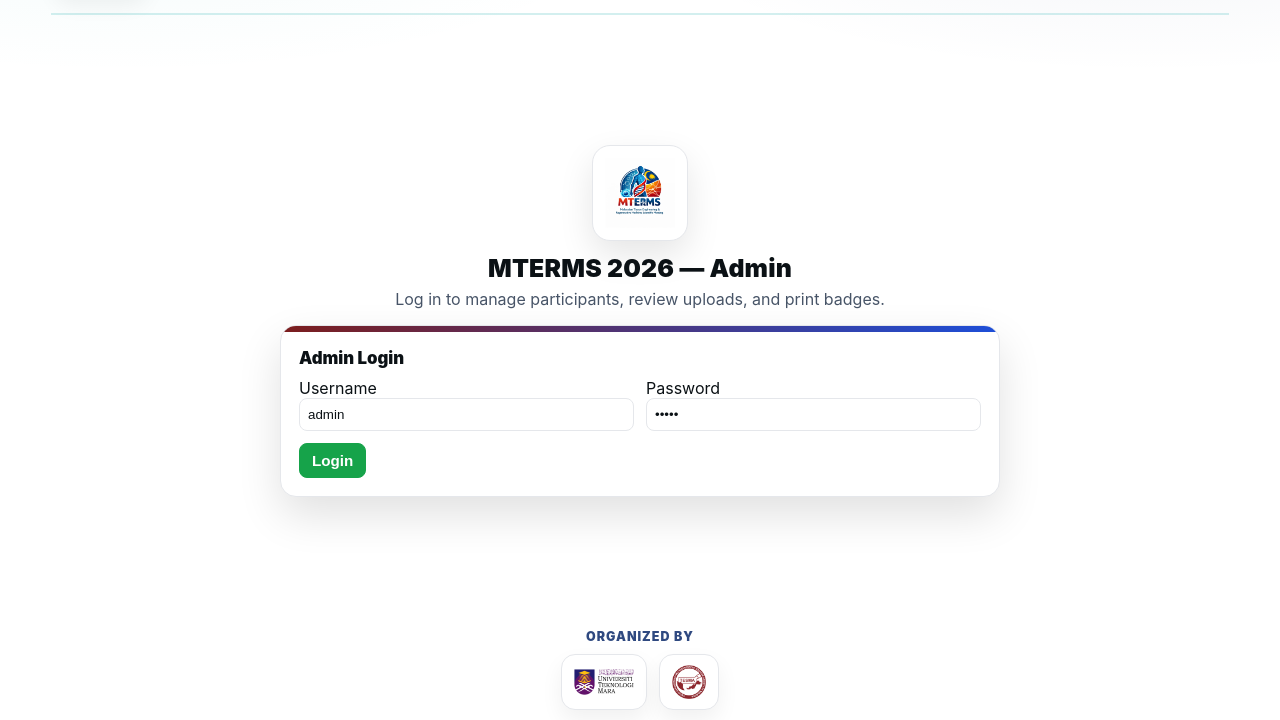
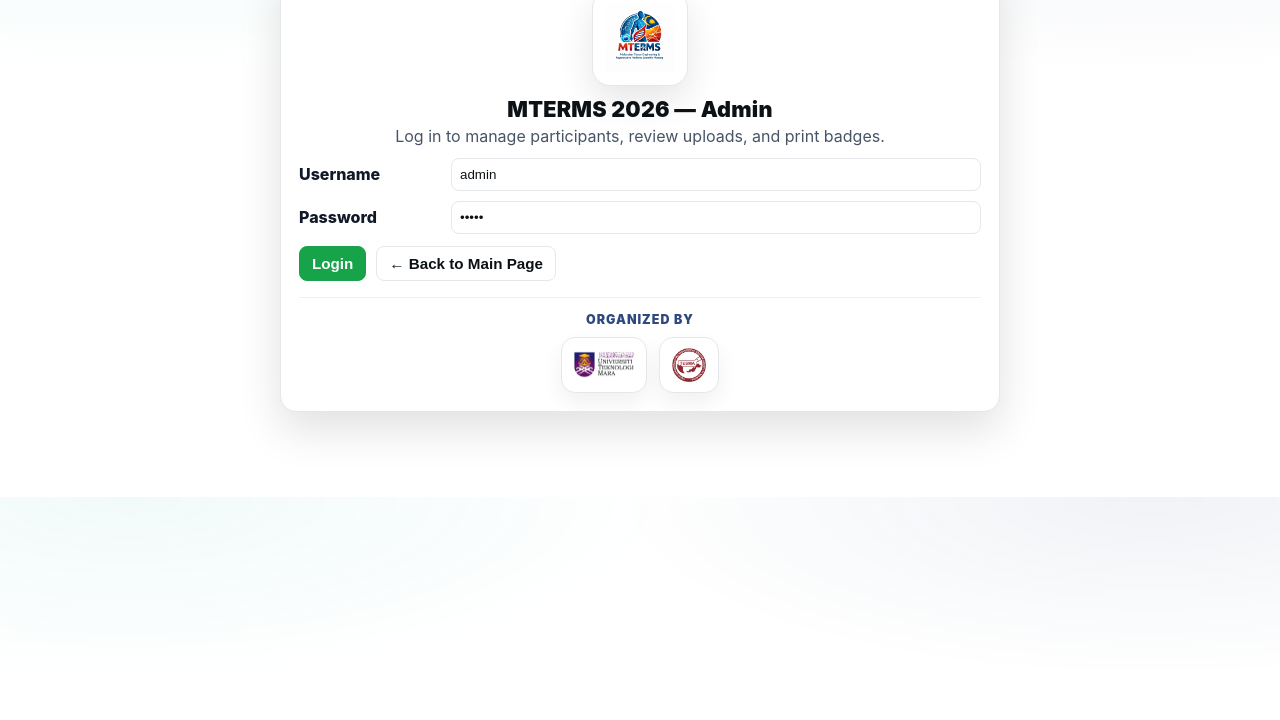
Before and after one commit to Zux12/Mterms2026, a website: page admin.html in a window 1280 px wide. Shown: the part 131-851 px from the top of the page. After the commit the page ends 800 px from the top, so only its background shows below. Drawn offline with Linux system fonts and the light colour scheme.

Commit message:
Update admin.html

```diff
--- a/admin.html
+++ b/admin.html
@@ -473,12 +473,91 @@
   margin-top: 12px;
 }
 
+/* ===== Admin login: label beside input ===== */
+.admin-login-form{
+  margin-top: 6px;
+}
+
+.admin-field{
+  display:grid;
+  grid-template-columns: 140px 1fr;   /* label | input */
+  gap: 12px;
+  align-items:center;
+  margin: 10px 0;
+}
+
+.admin-label{
+  font-weight: 800;
+  color: #111827;
+}
+
+.admin-control input{
+  width: 100%;
+}
+
+/* Actions row: Login + Back beside each other */
+.admin-login-actions-row{
+  display:flex;
+  align-items:center;
+  gap: 10px;
+  flex-wrap:wrap;
+  margin-top: 12px;
+}
+
+/* Organized by inside card */
+.admin-login-org{
+  border-top: 1px solid rgba(0,0,0,.06);
+  margin-top: 16px;
+  padding-top: 14px;
+  text-align:center;
+}
+
+.admin-login-org-title{
+  font-size:.78rem;
+  font-weight:900;
+  letter-spacing:.08em;
+  text-transform:uppercase;
+  opacity:.85;
+  margin-bottom:10px;
+  color: var(--uitm-navy);
+}
+
+.admin-login-org-logos{
+  display:flex;
+  justify-content:center;
+  gap: 12px;
+  flex-wrap:wrap;
+}
+
+.logo-chip{
+  background:#fff;
+  border:1px solid var(--border);
+  border-radius:14px;
+  padding:10px 12px;
+  box-shadow:0 10px 22px rgba(0,0,0,.06);
+}
+
+.logo-chip img{
+  height:34px;
+  width:auto;
+  object-fit:contain;
+  display:block;
+}
+
+/* Mobile: stack label above input */
+@media (max-width: 720px){
+  .admin-field{
+    grid-template-columns: 1fr;
+    gap: 6px;
+    align-items:stretch;
+  }
+}
 
   </style>
 </head>
 <body>
   <div class="admin-wrap">
-<header class="brand-header">
+<header class="brand-header" id="adminTopHeader" style="display:none;">
   <div class="brand-left">
     <div class="brand-logo">
       <img src="public/mterm.jpg" alt="MTERMS 2026">
@@ -524,34 +603,67 @@
     </div>
   </div>
 </header>
-<!-- Admin Login (participant-style) -->
+<!-- Admin Login (clean, no redundant top header) -->
 <div id="adminLoginShell" class="admin-login-shell">
   <div class="admin-login-wrap">
 
-    <div class="admin-login-logo">
-      <img src="public/mterm.jpg" alt="MTERMS 2026">
-    </div>
-
-    <h1 class="admin-login-title">MTERMS 2026 — Admin</h1>
-    <div class="admin-login-sub">Log in to manage participants, review uploads, and print badges.</div>
-
-    <div id="loginCard" class="admin-login-card">
+    <div class="admin-login-card">
       <div class="topbar"></div>
+
       <div class="inner">
-        <div style="font-weight:900; font-size:1.05rem; margin-bottom:10px;">Admin Login</div>
-
-        <div class="admin-login-grid">
-          <label>Username
-            <input id="aUser" value="admin" autocomplete="username">
-          </label>
-          <label>Password
-            <input id="aPass" type="password" value="admin" autocomplete="current-password">
-          </label>
+        <div style="display:flex;justify-content:center;margin-bottom:10px">
+          <div class="admin-login-logo" style="margin:0">
+            <img src="public/mterm.jpg" alt="MTERMS 2026">
+          </div>
         </div>
 
-        <div class="admin-login-actions">
-          <button id="aLogin" class="btn btn-primary">Login</button>
-          <span id="aMsg" style="font-size:.95rem"></span>
+        <div style="text-align:center;margin-bottom:12px">
+          <div style="font-weight:900;font-size:1.35rem;letter-spacing:.2px">MTERMS 2026 — Admin</div>
+          <div style="color:#475467;margin-top:4px">Log in to manage participants, review uploads, and print badges.</div>
+        </div>
+
+        <!-- Fields: label + input side-by-side, password below username -->
+        <div class="admin-login-form">
+
+          <div class="admin-field">
+            <div class="admin-label">Username</div>
+            <div class="admin-control">
+              <input id="aUser" value="admin" autocomplete="username">
+            </div>
+          </div>
+
+          <div class="admin-field">
+            <div class="admin-label">Password</div>
+            <div class="admin-control">
+              <input id="aPass" type="password" value="admin" autocomplete="current-password">
+            </div>
+          </div>
+
+          <!-- Actions: Login + Back button together -->
+          <div class="admin-login-actions-row">
+            <button id="aLogin" class="btn btn-primary">Login</button>
+
+            <button id="backToMainBtn" type="button" class="btn btn-secondary"
+              onclick="window.location.href='index.html'">
+              ← Back to Main Page
+            </button>
+
+            <span id="aMsg" style="font-size:.95rem"></span>
+          </div>
+
+          <!-- Organized by inside the card -->
+          <div class="admin-login-org">
+            <div class="admin-login-org-title">Organized by</div>
+            <div class="admin-login-org-logos">
+              <div class="logo-chip">
+                <img src="public/uitm.png" alt="UiTM">
+              </div>
+              <div class="logo-chip">
+                <img src="public/tesma.png" alt="TESMA">
+              </div>
+            </div>
+          </div>
+
         </div>
       </div>
     </div>
@@ -1174,6 +1286,8 @@
       $('loginCard').style.display='none';
 const shell = document.getElementById('adminLoginShell');
 if (shell) shell.style.display = 'none';
+      const topHeader = document.getElementById('adminTopHeader');
+if (topHeader) topHeader.style.display = 'flex';
       $('dash').style.display='block';
       document.getElementById('adminNav').style.display = 'block';
       loadPage(1);
@@ -1634,6 +1748,8 @@
         $('loginCard').style.display='none';
 const shell = document.getElementById('adminLoginShell');
 if (shell) shell.style.display = 'none';
+        const topHeader = document.getElementById('adminTopHeader');
+if (topHeader) topHeader.style.display = 'flex';
         $('dash').style.display='block';
         document.getElementById('adminNav').style.display = 'block';
         loadPage(1);
@@ -1697,19 +1813,6 @@
 
 
 
-<footer style="margin:22px auto 10px; width:min(1200px,92vw); text-align:center;">
-  <div style="font-size:.78rem;font-weight:900;letter-spacing:.08em;text-transform:uppercase;opacity:.85;margin-bottom:10px;color:var(--uitm-navy)">
-    Organized by
-  </div>
-  <div style="display:flex;justify-content:center;gap:12px;flex-wrap:wrap;">
-    <div style="background:#fff;border:1px solid var(--border);border-radius:14px;padding:10px 12px;box-shadow:0 10px 22px rgba(0,0,0,.06);">
-      <img src="public/uitm.png" alt="UiTM" style="height:34px;width:auto;object-fit:contain;display:block;">
-    </div>
-    <div style="background:#fff;border:1px solid var(--border);border-radius:14px;padding:10px 12px;box-shadow:0 10px 22px rgba(0,0,0,.06);">
-      <img src="public/tesma.png" alt="TESMA" style="height:34px;width:auto;object-fit:contain;display:block;">
-    </div>
-  </div>
-</footer>
 
 </body>
 </html>
```
